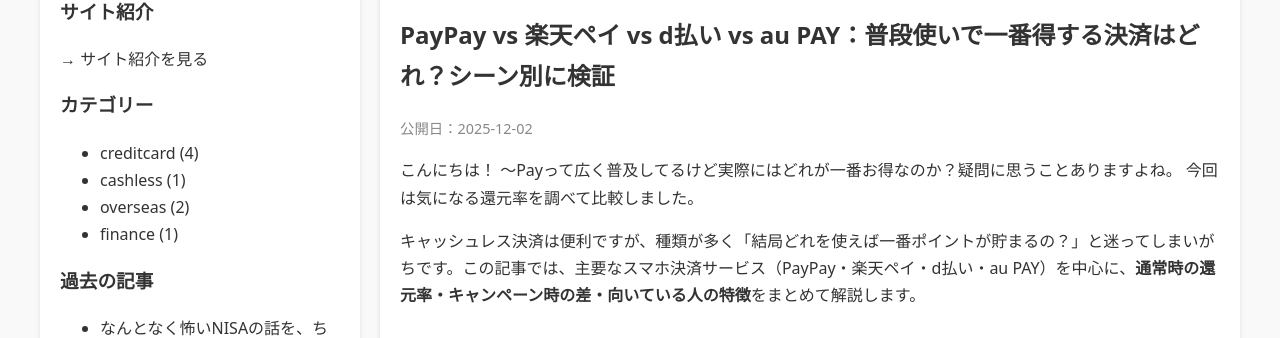
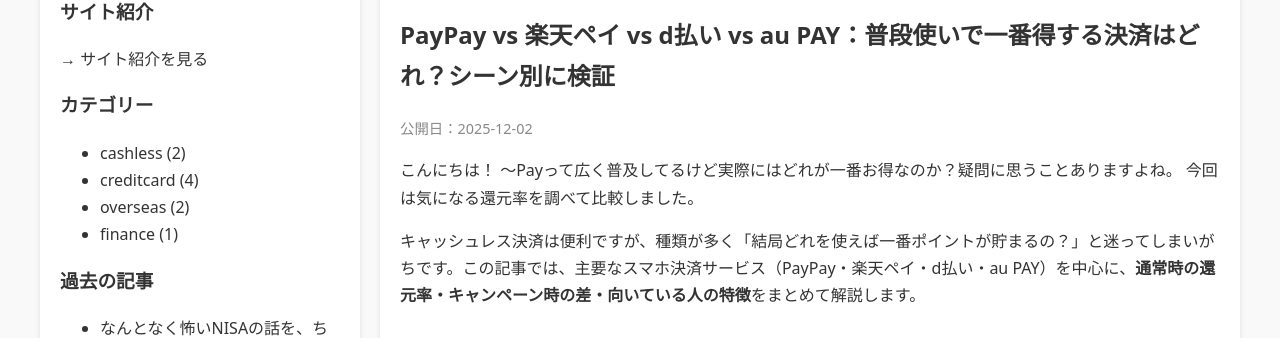
Before and after one commit to bujutu/bujutu.github.io, a Jekyll site: the page built from _posts/2025-12-02-02-comparePay.md, in a window 1280 px wide and 900 px high. Shown: the part 118-456 px from the top of the window. Built offline with Jekyll 4.4.1, drawn with Linux system fonts in a browser that asks for light colours; part of the change alters nothing that is shown.

```diff
--- a/_posts/2025-12-02-02-comparePay.md
+++ b/_posts/2025-12-02-02-comparePay.md
@@ -1,6 +1,16 @@
 ---
 layout: post
 title: PayPay vs 楽天ペイ vs d払い vs au PAY：普段使いで一番得する決済はどれ？シーン別に検証
+categories:
+  - cashless
+tags:
+  - キャッシュレス決済
+  - 決済比較
+  - QRコード決済
+  - ポイント還元
+  - 使い分け
+  - 節約
+  - スマホ決済
 ---
 こんにちは！
 ～Payって広く普及してるけど実際にはどれが一番お得なのか？疑問に思うことありますよね。
```
